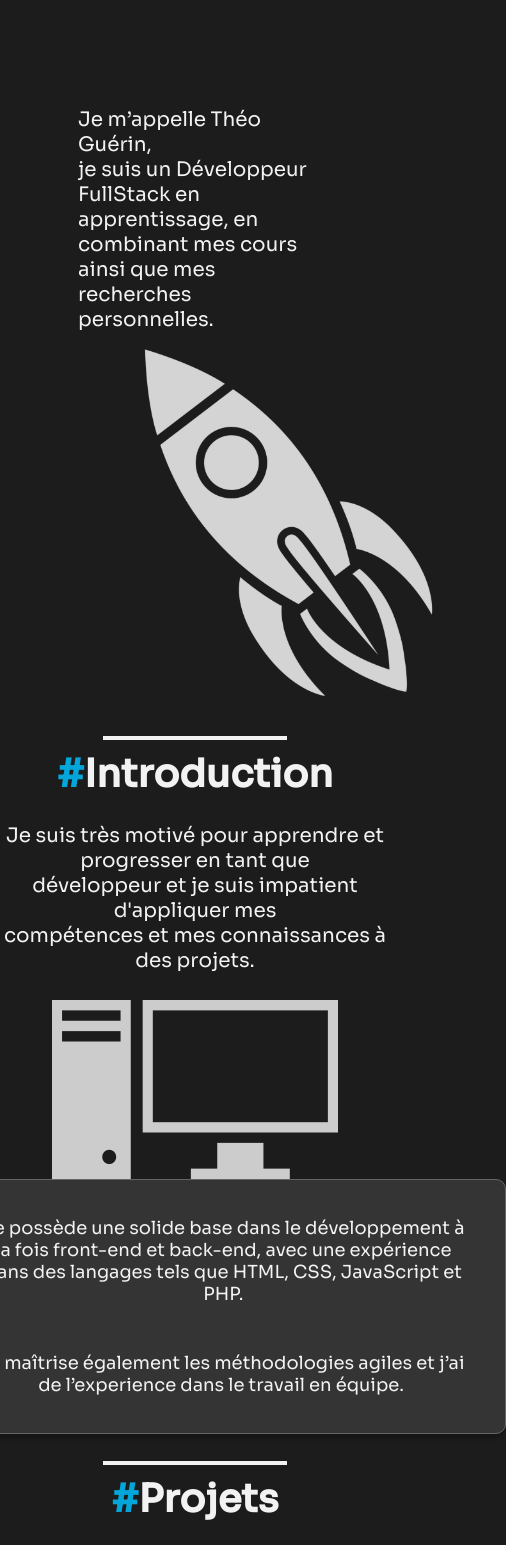
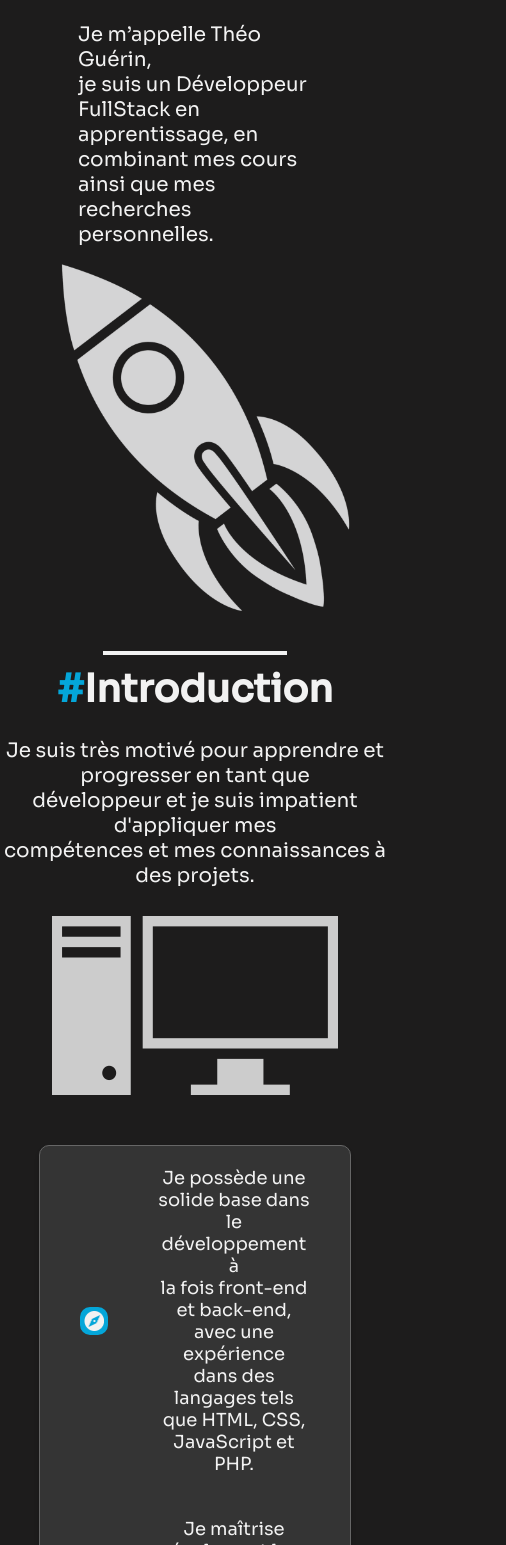
Before and after one commit to Theo22100/Portfolio, a plain HTML site: page index.html in a window 390 px wide. Shown: the part 108-1653 px from the top of the page, 506 px wide, since content can reach past the window. Drawn offline with nearby package versions, Linux system fonts and the light colour scheme.

Commit message:
Update style.css

```diff
--- a/css/style.css
+++ b/css/style.css
@@ -14,7 +14,7 @@ body {
 }
 
 header {
-  height: 25vh;
+  height: 15vh;
   width: 100vw;
 }
 
@@ -46,7 +46,7 @@ header {
 .navbar .nav-links ul {
   display: flex;
   align-items: center;
-
+  background-color: #1d1c1c99;
 }
 
 .navbar .nav-links ul li {
@@ -112,6 +112,11 @@ header {
 @media screen and (max-width: 900px) {
   .navbar {
     padding: 0;
+    backdrop-filter:unset;
+  }
+
+  .body{
+    align-items:center !important;
   }
 
   /* marche pas*/
@@ -139,7 +144,6 @@ header {
     left: 0;
     position: absolute;
     background-color: rgba(255, 255, 255, 0.464);
-    backdrop-filter: blur(7px);
     width: 100%;
     height: 100vh;
     display: flex;
@@ -152,6 +156,8 @@ header {
 
   .mobile-menu {
     margin-left: 0;
+    backdrop-filter: blur(7px);
+
   }
 
   .nav-links ul {
@@ -177,6 +183,14 @@ header {
   .contact{
    flex-direction: column;
   }
+
+  .texts{
+    margin-top:50px;
+  }
+
+  .contact-div{
+    padding-top: 20px !important;
+  }
 }
 
 .present {
@@ -184,6 +198,7 @@ header {
   padding-top: 5%;
   padding-left: 5%;
   justify-content: space-between;
+  align-items: center;
   padding: 1% 20%
 }
 
@@ -250,21 +265,15 @@ hr.line {
 
 }
 
-.intro-text-2 {
-  color: #F2F2F2;
-  font-size: 18px;
-  font-style: normal;
-  font-weight: 400;
-  padding-top: 5%;
-  background: transparent;
-}
 
-.intro-text-3 {
+
+.intro-text-2 ,.intro-text-3 {
   color: #F2F2F2;
   font-size: 18px;
   font-style: normal;
   font-weight: 400;
   padding: 5% 0%;
+  padding-left:50px;
   background: transparent;
 }
 
@@ -277,8 +286,6 @@ hr.line {
 
 /* Rectangle arrondi intro*/
 .intro-pc-text .texts {
-  width: 619px;
-  height: auto;
   border-radius: 10px;
   border: 1px solid #666;
   background: #343434;
```
